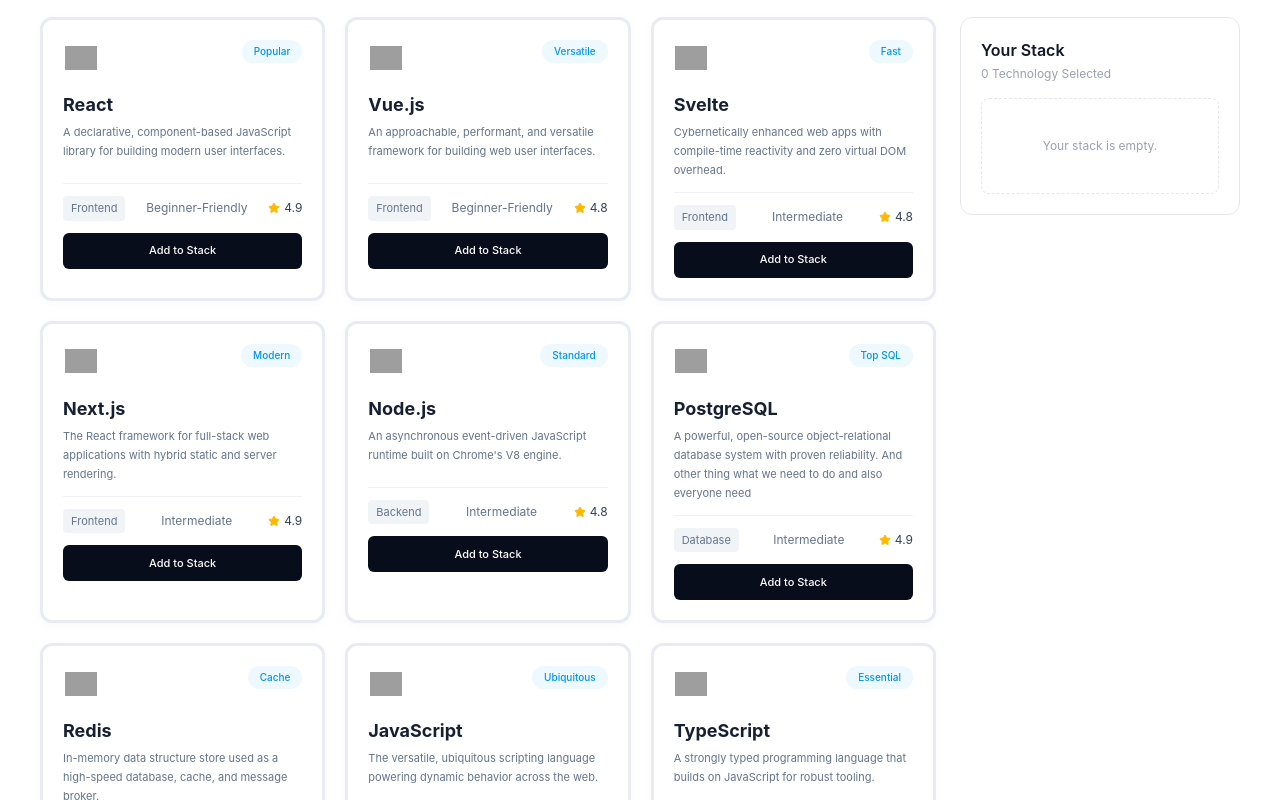
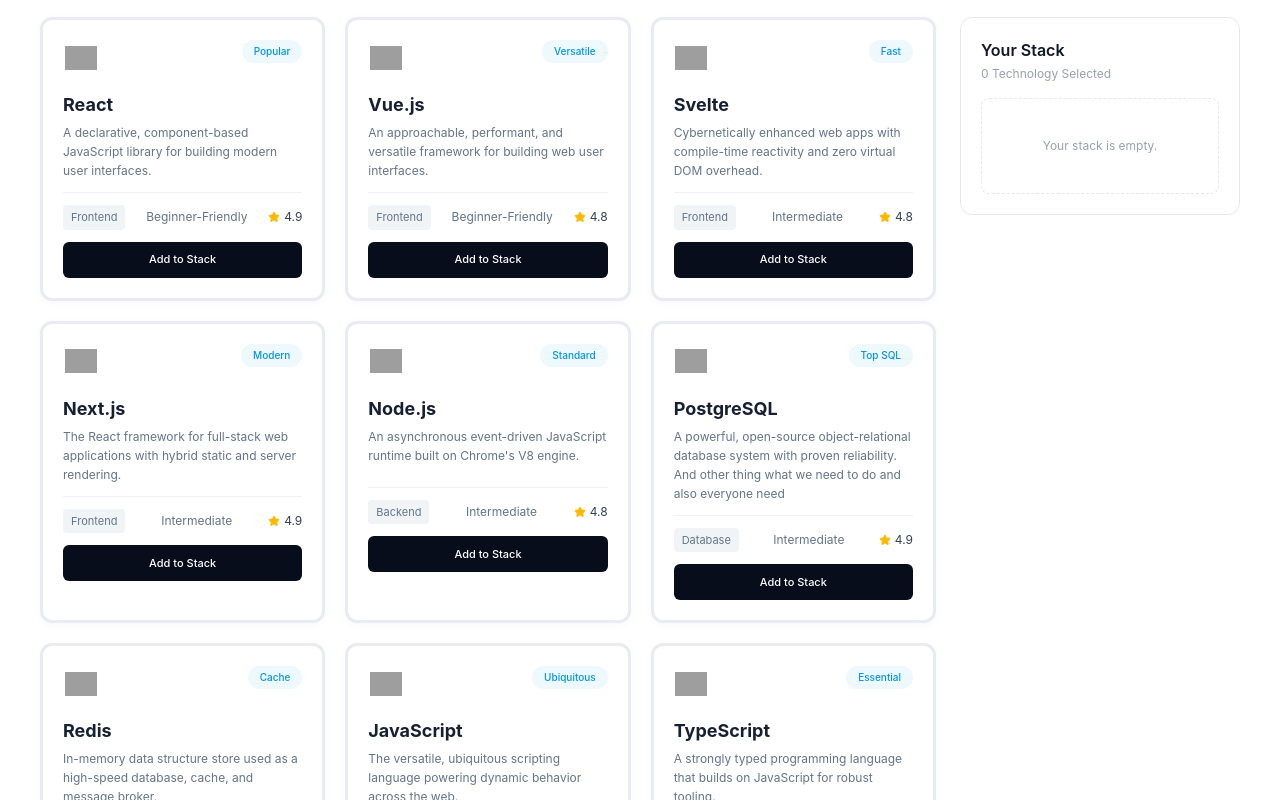
Before and after one commit to abdurrahmantushar/programmingHero-assignment5.abdur, a React (Vite) app: page / in a window 1280 px wide. Shown: the part 860-1660 px from the top of the page. Built offline with nearby package versions, Linux system fonts and the light colour scheme; grey boxes are pictures that could not be loaded.

Commit message:
text size chagne

```diff
--- a/src/components/TechnologyCard.jsx
+++ b/src/components/TechnologyCard.jsx
@@ -35,7 +35,7 @@
         {technology.name}
       </h3>
 
-      <p className="mt-2 min-h-[48px] text-[11px] leading-[19px] text-[#64748B]">
+      <p className="mt-2 min-h-[48px] text-[12px] leading-[19px] text-[#64748B]">
         {technology.description}
       </p>
 
--- a/src/components/TechnologySection.jsx
+++ b/src/components/TechnologySection.jsx
@@ -58,7 +58,7 @@
         id="technologies"
         className="flex min-h-[400px] items-center justify-center bg-white"
       >
-        <p className="text-sm text-gray-500">
+        <p className="text-bold text-gray-500">
           Loading technologies...
         </p>
       </section>
```
